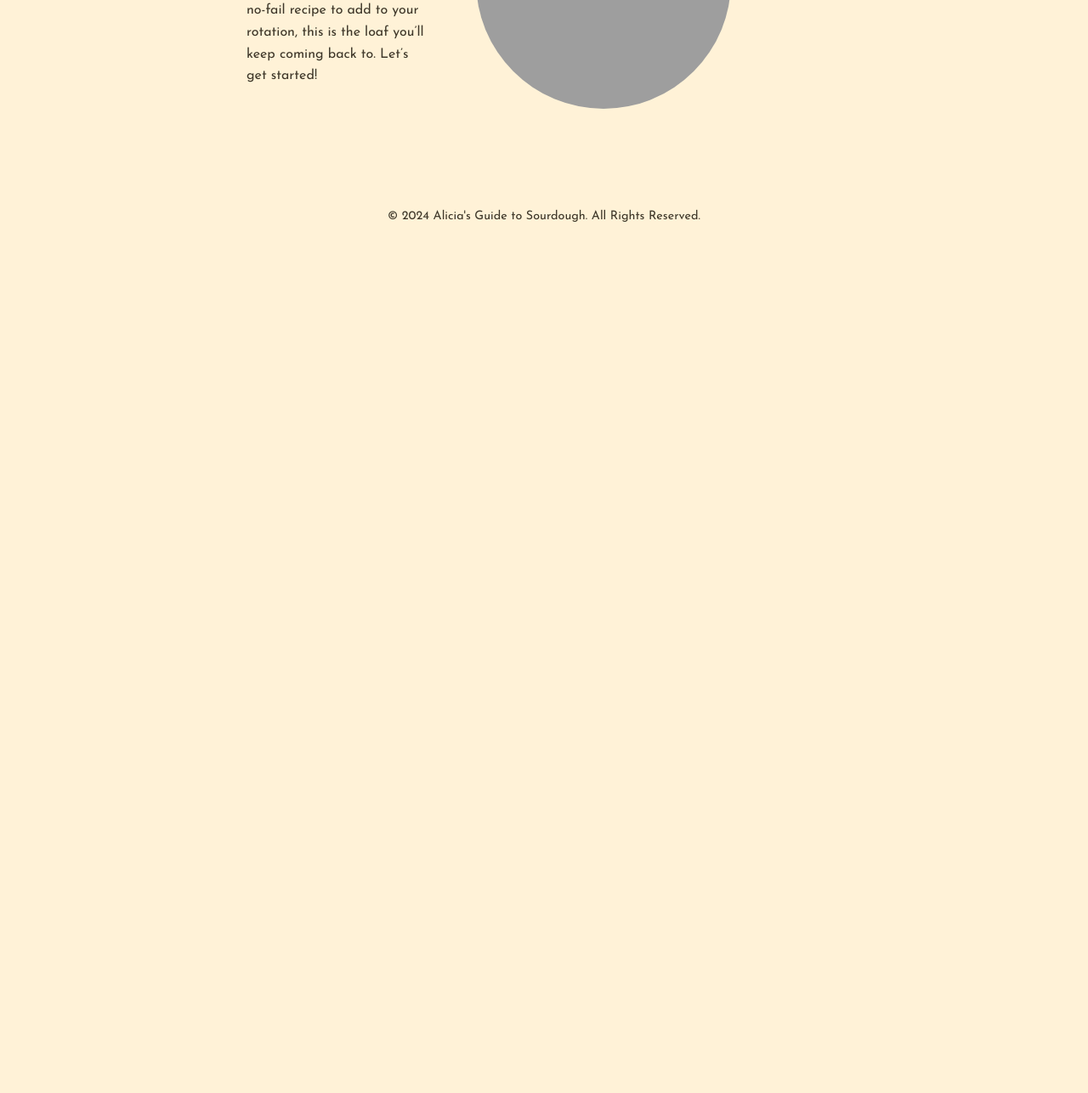
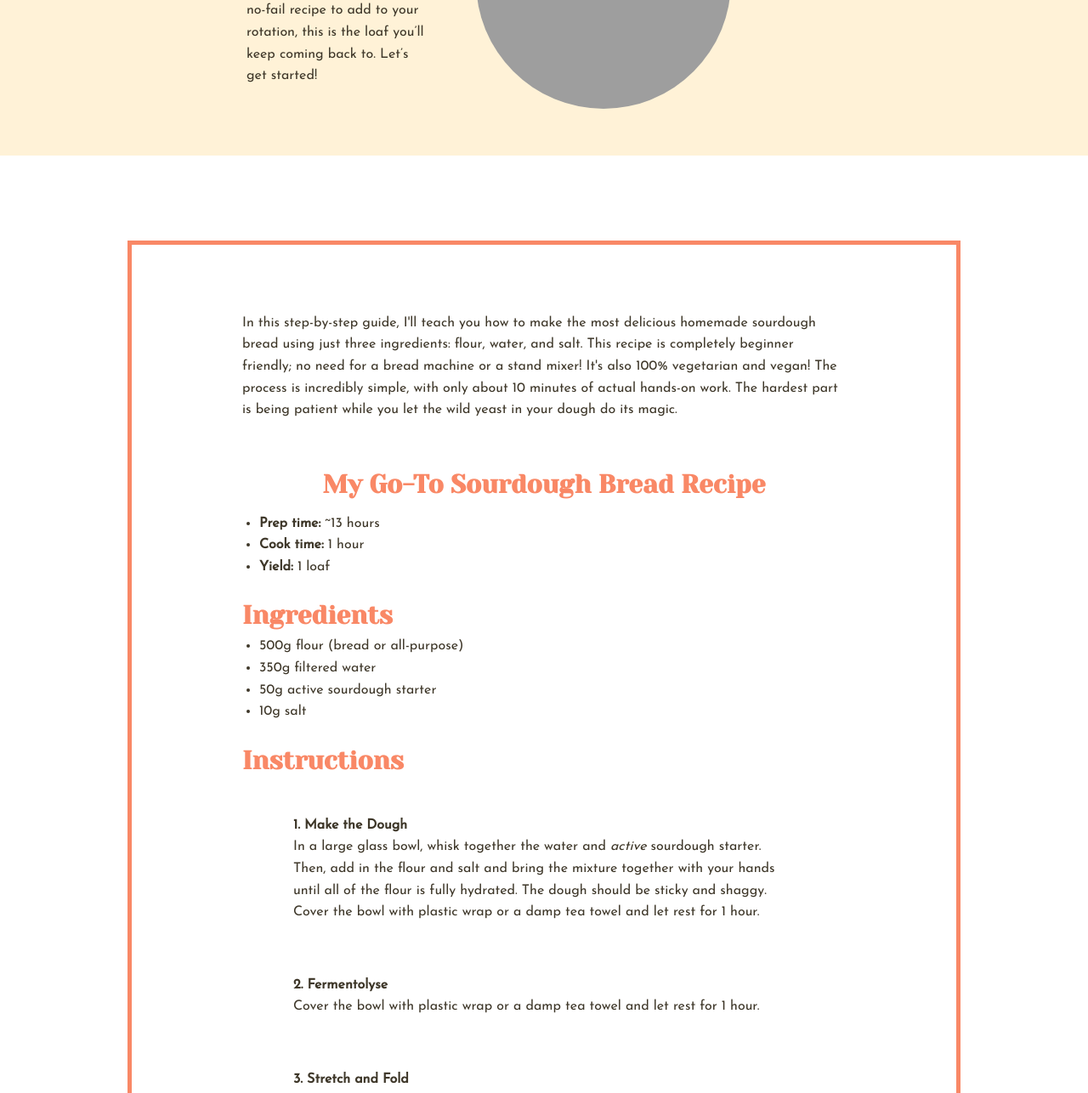
Before and after one commit to abarlow4944/sourdoughWebsite, a plain HTML site: page breadRecipe.html in a window 1280 px wide. Shown: the part 734-2020 px from the top of the page at 85% size. Before the commit the page ends 1030 px from the top, so only its background shows below. Drawn offline with Linux system fonts and the light colour scheme; grey boxes are pictures that could not be loaded.

Commit message:
Finished the instructions portion of the bread recipe page.

```diff
--- a/breadRecipe.html
+++ b/breadRecipe.html
@@ -26,6 +26,65 @@
         </div>
     </section>
 
+    <section class="breadRecipe">
+        <div class="recipe">
+
+            <p>In this step-by-step guide, I'll teach you how to make the most delicious homemade sourdough bread using just three ingredients: flour, water, and salt. This recipe is completely beginner friendly; no need for a bread machine or a stand mixer! It's also 100% vegetarian and vegan! The process is incredibly simple, with only about 10 minutes of actual hands-on work. The hardest part is being patient while you let the wild yeast in your dough do its magic. </p>
+
+            <div class="instructions">
+                <h2>My Go-To Sourdough Bread Recipe</h2>
+                <ul>
+                    <li><b>Prep time:</b> ~13 hours</li>
+                    <li><b>Cook time:</b> 1 hour</li>
+                    <li><b>Yield:</b> 1 loaf</li>
+                </ul>
+
+                <h3>Ingredients</h3>
+                <ul>
+                    <li>500g flour (bread or all-purpose)</li>
+                    <li>350g filtered water</li>
+                    <li>50g active sourdough starter</li>
+                    <li>10g salt</li>
+                </ul>
+
+                <h3>Instructions</h3>
+                <p><b>1. Make the Dough</b><br>
+                    In a large glass bowl, whisk together the water and <i>active</i> sourdough starter. Then, add in the flour and salt and bring the mixture together with your hands until all of the flour is fully hydrated. The dough should be sticky and shaggy. Cover the bowl with plastic wrap or a damp tea towel and let rest for 1 hour.
+                </p>
+
+                <p><b>2. Fermentolyse</b><br>
+                    Cover the bowl with plastic wrap or a damp tea towel and let rest for 1 hour.
+                </p>
+
+                <p><b>3. Stretch and Fold</b><br>
+                    Pick up the dough on one side, stretch it upwards and fold it over onto itself. Turn the bowl a quarter turn and repeat until you have turned the bowl a full circle. This is one set of stretch and folds.  Cover the bowl and let the dough rest for 30 minutes, and then do another set of stretch and folds. Refer to the video below for a visual tutorial on how to perform stretch and folds.
+                </p>
+                <div style="text-align: center;"><iframe width="500" height="300" src="https://www.youtube.com/embed/QYzxulQY1Gc?si=I7Wk5i4I9R3CU1r0" title="YouTube video player" frameborder="0" allow="accelerometer; autoplay; clipboard-write; encrypted-media; gyroscope; picture-in-picture; web-share" referrerpolicy="strict-origin-when-cross-origin" allowfullscreen></iframe></div>
+
+                <p><b>4. Bulk Fermentation</b><br>
+                    Cover the bowl again and let it rest on your kitchen counter for 10-12 hours. The dough should grow significantly in size, with lots of air bubbles visible on the sides of the bowl. The dough should also jiggle if you shake the bowl.
+                </p>
+
+                <p><b>5. Shaping</b><br>
+                    Turn the bowl upside down and let the dough naturally fall onto a lightly covered surface. Shape the dough into a ball by gently pulling four sides of the dough into the middle of itself. Turn the dough seam-side down, and use your hands to cup the dough and pull it towards yourself to create a tight ball. Refer to the video below for a visual tutorial on how to shape a round sourdough loaf.
+                </p>
+                <div style="text-align: center;"><iframe width="500" height="300" src="https://www.youtube.com/embed/IWA0RAAsBHg?si=SGxYQ46fUBLsfD0z" title="YouTube video player" frameborder="0" allow="accelerometer; autoplay; clipboard-write; encrypted-media; gyroscope; picture-in-picture; web-share" referrerpolicy="strict-origin-when-cross-origin" allowfullscreen></iframe></div>
+
+                <p><b>6. Second Rise</b><br>
+                    Place a tea towel into the glass bowl from earlier and sprinkle it with rice flour (or regular flour). Place the dough into the bowl seam-side up and let it rest at room temperature for 1-2 hours. 30 minutes before you’re ready to bake, place your dutch oven into your oven and preheat it at 232°C.
+                </p>
+
+                <p><b>7. Scoring</b><br>
+                    Turn your dough onto a sheet of parchment paper seam-side down and cover the surface of the dough with rice flour (or regular flour). Score the top of the dough using a bread lame, knife, or scissors. Take out your dutch oven and place your dough into it, using the parchment paper as a sling. Place the dutch oven back into your oven.
+                </p>
+
+                <p><b>8. Baking</b><br>
+                    Bake the sourdough for 20 minutes with the lid on, and then an additional 25-30 minutes with the lid off. Let the bread cool completely on a cooling rack before cutting (roughly 2 hours). Enjoy!
+                </p>
+            </div>
+        </div>
+    </section>
+
 
 
     <!-- Footer -->
--- a/styles/style.css
+++ b/styles/style.css
@@ -570,3 +570,20 @@ button:hover {
     left: 0px;
     z-index: 2;
 }
+
+.breadRecipe{
+    background-color: var(--white);
+    padding: 100px 150px 100px 150px;
+}
+
+.recipe{
+    padding: 40px 50px;
+    border: solid;
+    border-color: var(--salmon);
+    border-width: 5px;
+}
+
+.recipe p{
+    color: var(--brown);
+    padding: 40px 80px 20px 80px;
+}
```
Also changed, not shown: starterGuide.html (+4 -4 lines).
